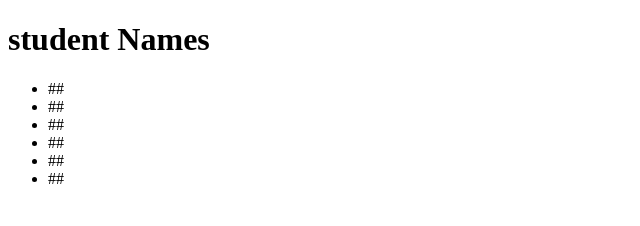
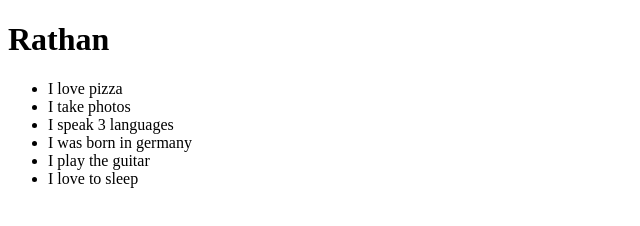
Before and after one commit to R-than/git-exercise, a plain HTML site: page student-name.html in a window 1280 px wide. Shown: the whole page, without its empty margins (0-640 px from the left). Drawn offline with Linux system fonts and the light colour scheme.

Commit message:
added Rathan interview

```diff
--- a/student-name.html
+++ b/student-name.html
@@ -3,17 +3,18 @@
 <head>
     <meta charset="UTF-8">
     <meta name="viewport" content="width=device-width, initial-scale=1.0">
-    <title>Student Name</title>
+    <title>Rathan</title>
 </head>
 <body>
-    <h1>student Names</h1>
+    <h1>Rathan</h1>
     <ul>
-        <li>##</li>
-        <li>##</li>
-        <li>##</li>
-        <li>##</li>
-        <li>##</li>
-        <li>##</li>
+        <li>I love pizza</li>
+        <li>I take photos</li>
+        <li>I speak 3 languages</li>
+        <li>I was born in germany</li>
+        <li>I play the guitar</li>
+        <li>I love to sleep</li>
+
     </ul>
 
 </body>
```
Also changed, not shown: index.html (added, +12 -0 lines).
